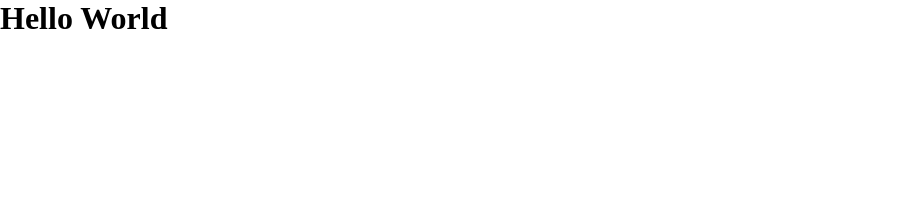
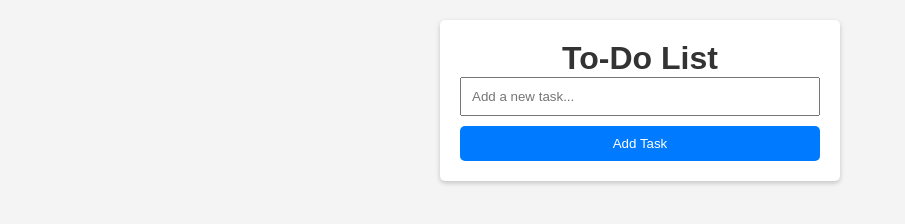
Before and after one commit to harshmetkel24/Demo-SLoP, a plain HTML site: page index.html in a window 1280 px wide. Shown: the whole page, without its empty margins (0-905 px from the left). Drawn offline with Linux system fonts and the light colour scheme.

Commit message:
basic HTML and CSS file created

```diff
--- a/index.css
+++ b/index.css
@@ -2,9 +2,65 @@
 
 /* Reset default styles */
 * {
-    margin: 0;
-    padding: 0;
-    box-sizing: border-box;
+  margin: 0;
+  padding: 0;
+  box-sizing: border-box;
 }
 
-/* Add your styles below */
+body {
+  font-family: Arial, sans-serif;
+  margin: 0;
+  padding: 0;
+  background-color: #f4f4f4;
+}
+
+.container {
+  max-width: 400px;
+  margin: 20px auto;
+  padding: 20px;
+  background-color: #fff;
+  border-radius: 5px;
+  box-shadow: 0 2px 5px rgba(0, 0, 0, 0.2);
+}
+
+h1 {
+  text-align: center;
+  color: #333;
+}
+
+input[type="text"] {
+  width: 100%;
+  padding: 10px;
+  margin-bottom: 10px;
+}
+
+button {
+  display: block;
+  width: 100%;
+  padding: 10px;
+  background-color: #007bff;
+  color: #fff;
+  border: none;
+  border-radius: 5px;
+  cursor: pointer;
+}
+
+button:hover {
+  background-color: #0056b3;
+}
+
+ul {
+  list-style-type: none;
+  padding: 0;
+}
+
+li {
+  display: flex;
+  justify-content: space-between;
+  align-items: center;
+  padding: 10px;
+  background-color: #fff;
+  margin-bottom: 5px;
+  border: 1px solid #ddd;
+  border-radius: 5px;
+}
--- a/index.html
+++ b/index.html
@@ -7,7 +7,15 @@
     <link rel="stylesheet" href="index.css" />
   </head>
   <body>
-    <h1>Hello World</h1>
+    <div class="container">
+      <h1>To-Do List</h1>
+      <input type="text" id="task" placeholder="Add a new task..." />
+      <button id="add">Add Task</button>
+      <ul id="taskList">
+        <!-- Tasks will be displayed here -->
+      </ul>
+    </div>
+    <script src="script.js"></script>
   </body>
   <script src="index.js"></script>
 </html>
--- a/index.js
+++ b/index.js
@@ -1 +1 @@
-console.log("Hello, World!");
+console.log("Hello, World! My First To Do app");
```
